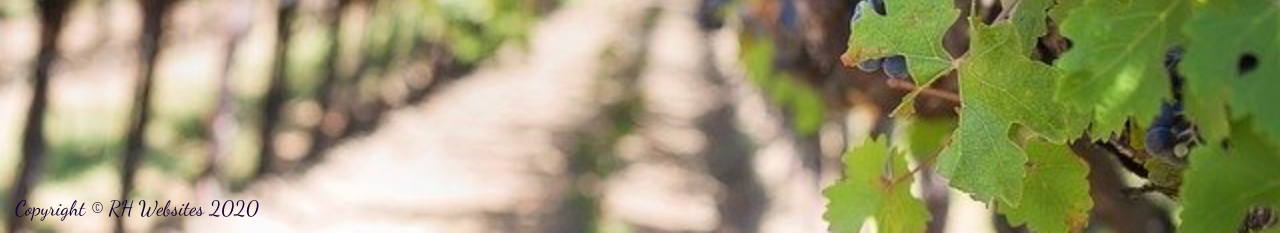
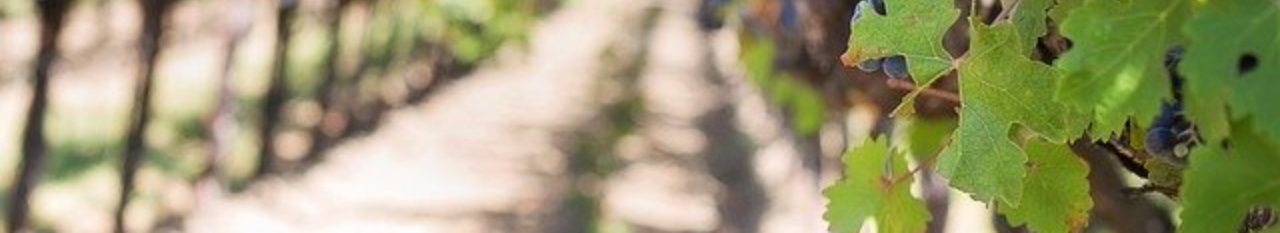
Before and after one commit to hob71/Grape-Escape-Ecom, a Django app: page /wines/ in a window 1280 px wide. Shown: the part 567-800 px from the top of the page. Run offline with Django 3.2, Linux system fonts and the light colour scheme; data that the repository does not hold is empty; some libraries are stand-ins or nearby versions.

Commit message:
Small html changes

```diff
--- a/home/templates/home/index.html
+++ b/home/templates/home/index.html
@@ -30,8 +30,8 @@
                         <a href="{% url 'wines' %}" class="btn">Shop</a>
                     </div>
                     {% endif %}
+                </div>
                 {% endfor %}
-                </div>
             </div>
         </div>
     </div>
--- a/templates/base.html
+++ b/templates/base.html
@@ -124,13 +124,8 @@
 
         {% block new-items %}
         {% endblock %}
-        <footer id="footer">
-            <div class="container-fluid">
-                <div class="row align-items-center mt-6 mb-2">
-                    <div class="footer-info col-lg-4 text-lg-left">Copyright © RH Websites 2020</div>
-                </div>
-            </div>
-        </footer>
+
+
 
         {% block postloadjs %}
         <script src="https://cdn.jsdelivr.net/npm/bootstrap@5.0.0-beta1/dist/js/bootstrap.bundle.min.js"
```
Also changed, not shown: basket/templates/basket/basket.html (+5 -3 lines).
